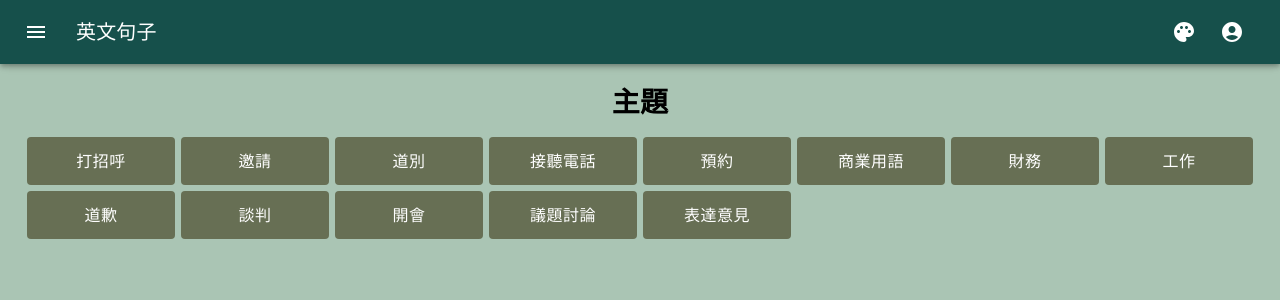
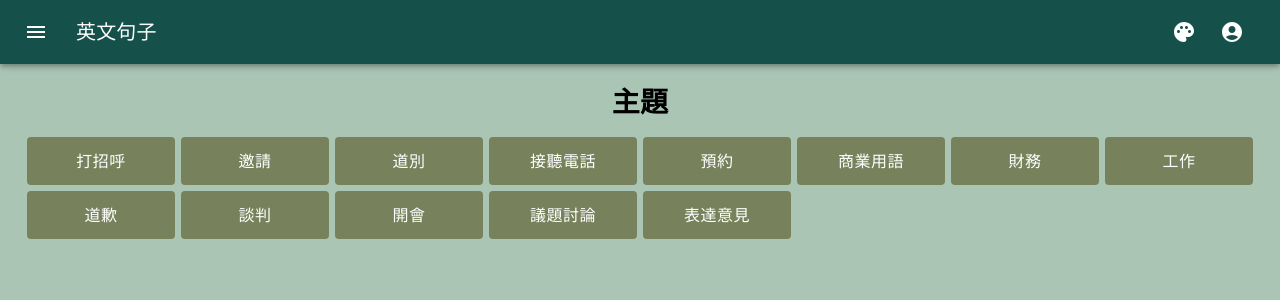
Before and after one commit to AbbyAbby33/english-sentence, a React (Create React App) app: page /topic-list in a window 1280 px wide. Shown: the top 300 px of the page. Built offline with nearby package versions, Linux system fonts and the light colour scheme; a web font is replaced by a local one.

Commit message:
style: (句子學習) 主題按鈕加hover顏色

```diff
--- a/src/content/TopicList/components/Topic.tsx
+++ b/src/content/TopicList/components/Topic.tsx
@@ -48,6 +48,9 @@ export default function Topic(props: TopicInterface) {
         margin: '0 3px 6px',
         borderradius: '3px',
         fontSize: '1rem',
+        '&:hover': {
+            backgroundColor: theme.palette.info.darker,
+        },
     }));
 
     return (
--- a/src/shared/style/es-theme.tsx
+++ b/src/shared/style/es-theme.tsx
@@ -22,10 +22,17 @@ function createFontFamily(fontFamily: string) {
 
 declare module "@mui/material/styles" {
     interface Palette {
-        'title-background'?: any;
+        'title-background'?: Palette['primary'] | any;
     }
     interface PaletteOptions {
-        'title-background'?: any;
+        'title-background'?: PaletteOptions['primary'] | any;
+    }
+
+    interface PaletteColor {
+        darker?: string;
+    }
+    interface SimplePaletteColorOptions {
+        darker?: string;
     }
 }
 
@@ -81,7 +88,8 @@ const theme1 = createTheme(themeBase, {
             main: '#f50057',
         },
         info: {
-            main: '#676F54',
+            main: '#77825c',
+            darker: '#676F54',
         },
         'title-background': {
             main: '#dcdbc9',
```
